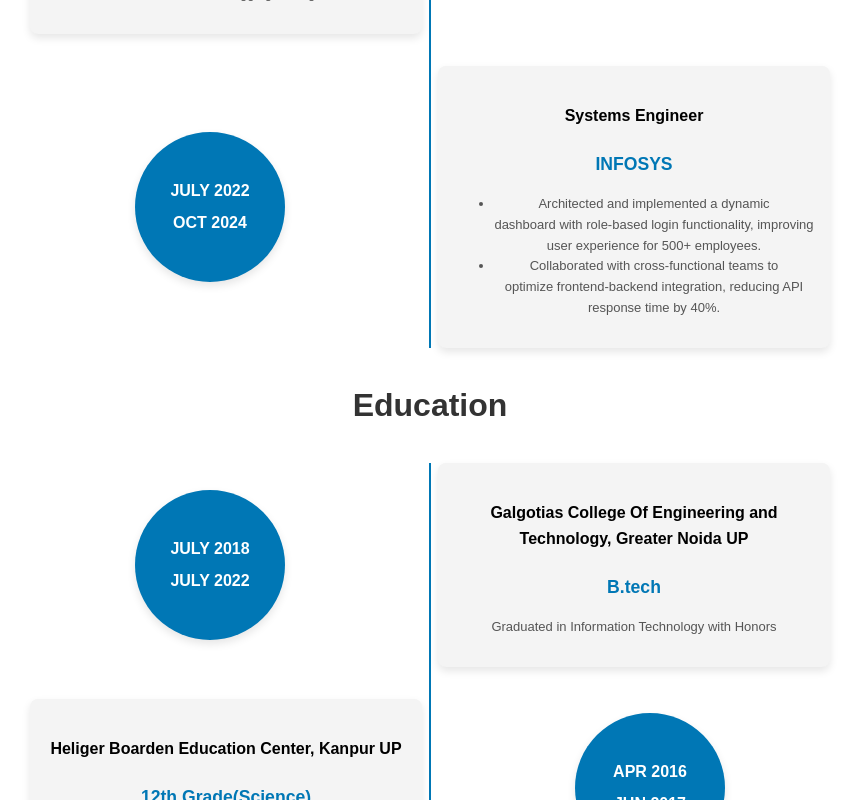
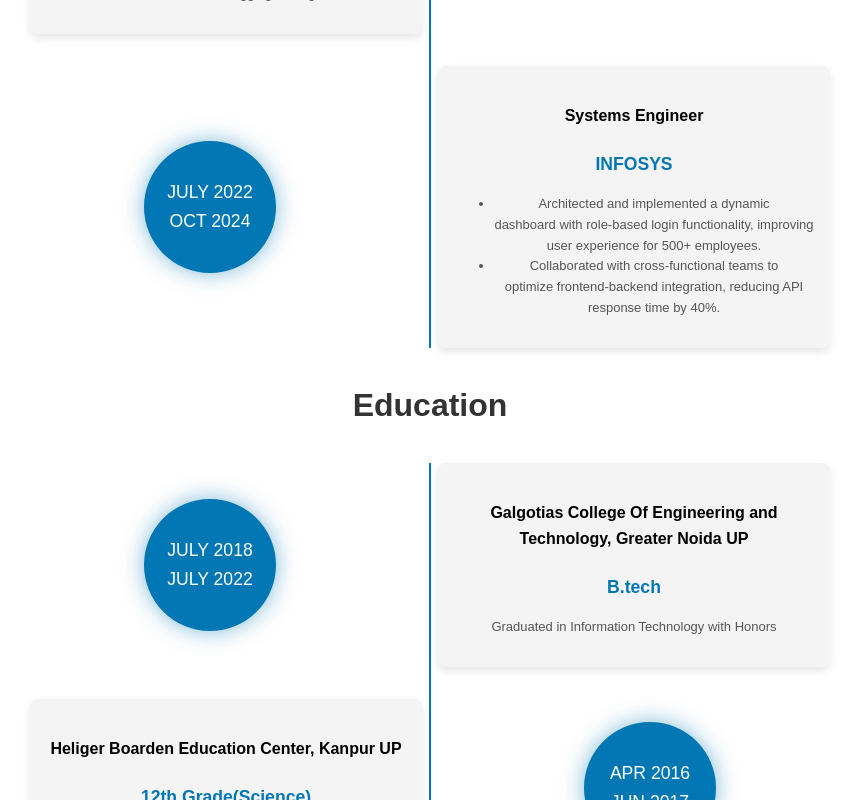
Before and after one commit to aryan1234-coder/github-portfolio, a React (Create React App) app: page / in a window 1280 px wide. Shown: the part 3320-4120 px from the top of the page, without its empty margins (210-1070 px from the left). Built offline with nearby package versions, Linux system fonts and the light colour scheme.

Commit message:
bloom-features-in date-circle

```diff
--- a/src/Components/Resume.js
+++ b/src/Components/Resume.js
@@ -1,4 +1,6 @@
 import React from 'react';
+
+import { useRef,useEffect } from 'react';
 
 
 
@@ -68,11 +70,32 @@ const Resume=()=>{
         }
     ]
 
+    const dateRefs = useRef([]);
+
+  useEffect(() => {
+    const observer = new IntersectionObserver(
+      (entries) => {
+        entries.forEach(entry => {
+          if (entry.isIntersecting) {
+            entry.target.classList.add('bloom');
+          }
+        });
+      },
+      { threshold: 0.5 }
+    );
+
+    dateRefs.current.forEach(ref => {
+      if (ref) observer.observe(ref);
+    });
+
+    return () => observer.disconnect();
+  }, []);
+
     return (
         <section id="experience" className="experience-section">
           <h2>Work Experience</h2>
           <div className="timeline">
-            {experiences.map((exp) => (
+            {experiences.map((exp,index) => (
               <div key={exp.id} className={`timeline-item ${exp.align}`}>
                 <div className="timeline-content">
                   <h4>{exp.title}</h4>
@@ -85,7 +108,7 @@ const Resume=()=>{
           </ul> */}
                 </div>
                 <div className="timeline-date">
-                  <div className="date-circle">
+                  <div className="date-circle"  ref={el => dateRefs.current[index] = el} >
                     {exp.date.split(' - ').map((date, index) => (
                       <span key={index}>{date}</span>
                     ))}
@@ -97,7 +120,7 @@ const Resume=()=>{
 
           <h2>Education</h2>
           <div className="timeline">
-            {educations.map((edu) => (
+            {educations.map((edu,index) => (
               <div key={edu.id} className={`timeline-item ${edu.align}`}>
                 <div className="timeline-content">
                   <h4>{edu.title}</h4>
@@ -110,7 +133,7 @@ const Resume=()=>{
           </ul> */}
                 </div>
                 <div className="timeline-date">
-                  <div className="date-circle">
+                  <div className="date-circle"  ref={el => dateRefs.current[index+experiences.length] = el}>
                     {edu.date.split(' - ').map((date, index) => (
                       <span key={index}>{date}</span>
                     ))}
--- a/src/CssComponents/Resume.css
+++ b/src/CssComponents/Resume.css
@@ -82,26 +82,42 @@
   }
 
   .date-circle {
-    width: 150px;
-    height: 150px;
+    width: 120px;
+    height: 120px;
     border-radius: 50%;
-    background-color: #0077b5; /* Circle background color */
-    color: #fff; /* White text */
+    background-color: #0077b5;
+    color: #fff;
     display: flex;
     flex-direction: column;
     align-items: center;
     justify-content: center;
-    text-align: center;
-    font-size: 1rem;
-    font-weight: bold;
-    box-shadow: 0 4px 8px rgba(0, 0, 0, 0.1); /* Subtle shadow */
+    transition: all 0.3s ease;
+    box-shadow: 0 4px 8px rgba(0, 0, 0, 0.1);
   }
 
-  .date-circle span {
-    display: block;
-    margin: 0.2rem 0;
+  @keyframes bloom {
+    0% {
+      transform: scale(1);
+      box-shadow: 0 0 0 rgba(0, 119, 181, 0);
+    }
+    100% {
+      transform: scale(1.1);
+      box-shadow: 0 0 20px rgba(0, 119, 181, 0.5);
+    }
   }
 
+  .date-circle.bloom {
+    animation: bloom 0.5s ease-out forwards;
+  }
+
+  /* For mobile */
+  @media (max-width: 768px) {
+    .date-circle {
+      width: 80px;
+      height: 80px;
+      font-size: 0.9rem;
+    }
+  }
   /* Responsive Design */
   @media (max-width: 768px) {
     .timeline::before {
```
